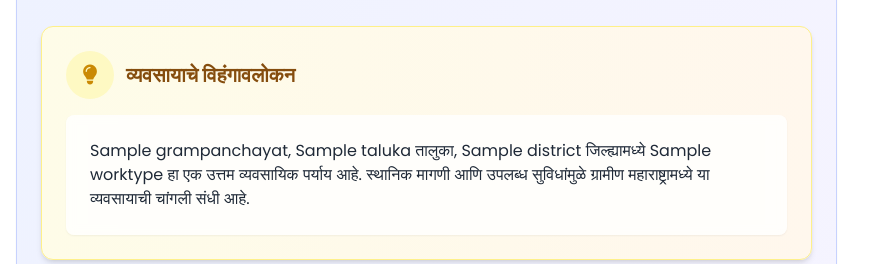
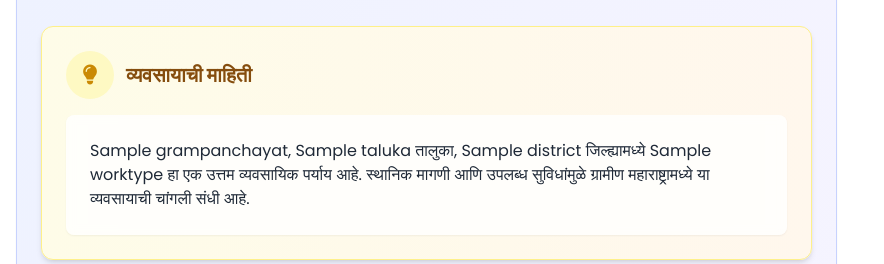
Before and after one commit to Codeayu/MahaPower, a Django app: page /suggestion/1/ in a window 1280 px wide. Shown: the part 639-903 px from the top of the page, without its empty margins (0-884 px from the left). Run offline with Django 5.2, Linux system fonts and the light colour scheme; tables that the repository leaves empty hold one stand-in row (values such as "Sample post"); some libraries are stand-ins or nearby versions.

Commit message:
Update work_suggestion_detail.html

```diff
--- a/core/home/templates/work_suggestion_detail.html
+++ b/core/home/templates/work_suggestion_detail.html
@@ -155,7 +155,7 @@
               </div>
               <h3 class="text-xl font-bold text-yellow-800">
                 <span class="english-text">Business Overview</span>
-                <span class="marathi-text hidden">व्यवसायाचे विहंगावलोकन</span>
+                <span class="marathi-text hidden">व्यवसायाची माहिती</span>
               </h3>
             </div>
             <div class="bg-white/80 backdrop-blur-sm rounded-lg p-6 shadow-sm">
```
